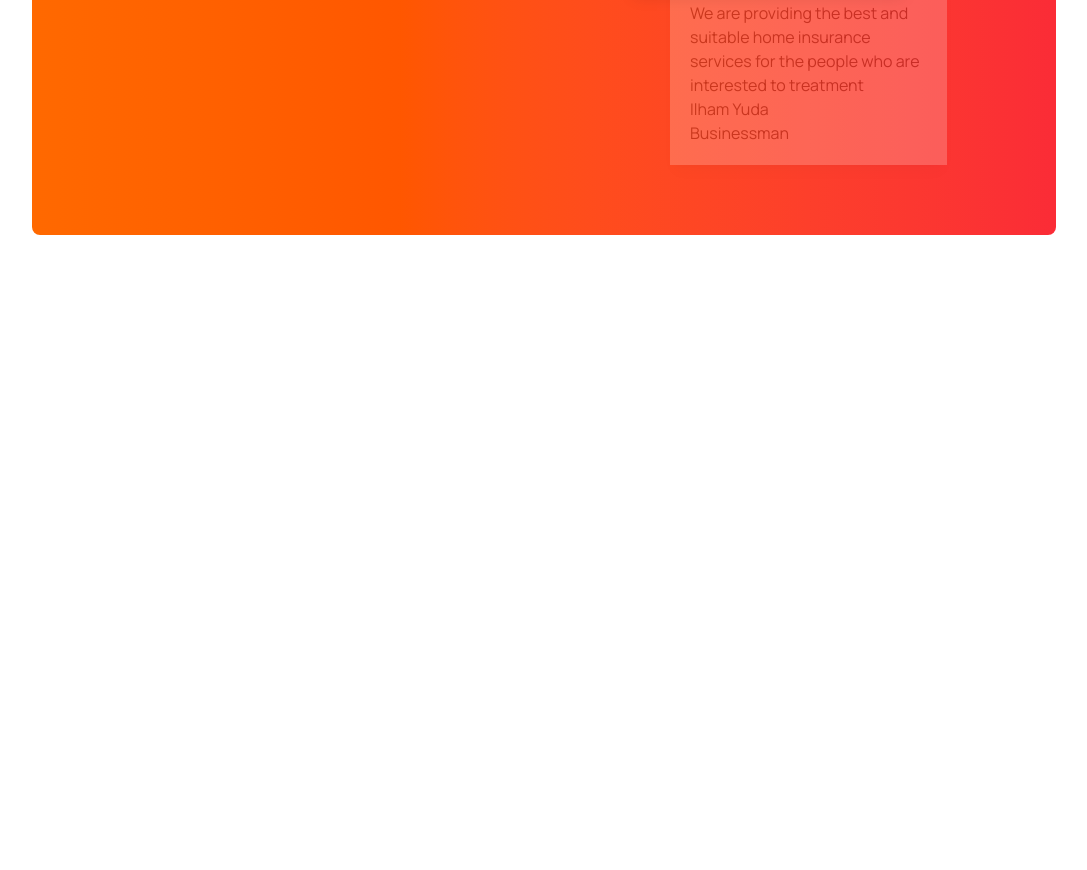
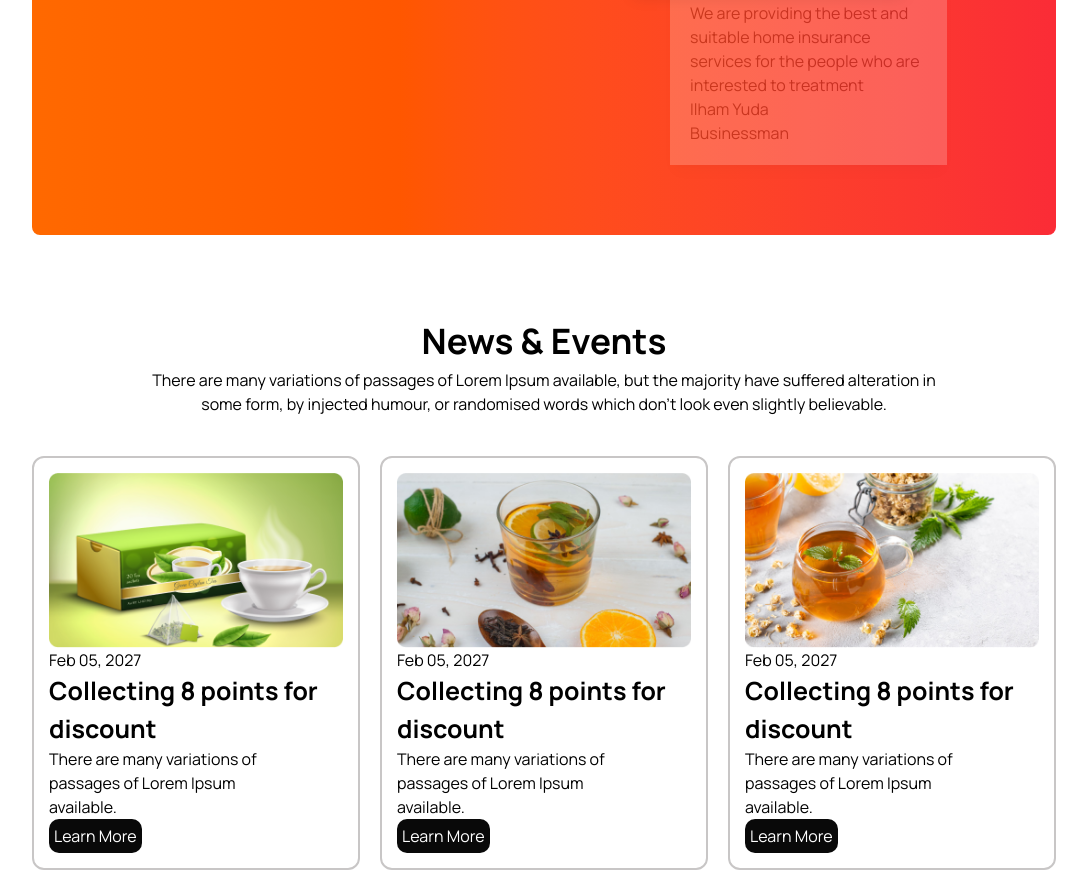
Before and after one commit to asadsftd/Tea-house-repo, a plain HTML site: page index.html in a window 1280 px wide. Shown: the part 2113-2983 px from the top of the page, without its empty margins (96-1183 px from the left). Before the commit the page ends 2348 px from the top, so only its background shows below. Drawn offline with nearby package versions, Linux system fonts and the light colour scheme.

Commit message:
added the my ten section bloge commit

```diff
--- a/index.html
+++ b/index.html
@@ -263,6 +263,68 @@
                       </div>
                 </div>
             </section>
+            <!-- news section -->
+             <section class="mt-20" id="news">
+                <div class="text-center" id="news-text">
+                    <h3 class="text-[35px] font-bold" id="news-title">
+                        News & Events
+                    </h3>
+                    <p class="w-[80%] mx-auto" id="news-dspt">
+                        There are many variations of
+                         passages of Lorem Ipsum available,
+                          but the majority have suffered
+                          alteration in some form, by injected
+                    humour, or randomised words which don't look
+                     even slightly believable.
+                    </p>
+                </div>
+                <!-- news container -->
+                 <div class="grid grid-cols-3 gap-5 mt-10"
+                  id="news-container">
+                    <!-- one -->
+                    <div class="" id="news-card">
+                    <img src="images/news-1.png" alt=""
+                     class="" id="news-img">
+                    <p class="">Feb 05, 2027</p>
+                    <h3 class="" id="h3">
+                        Collecting 8 points for discount
+                    </h3>
+                    <p class="">
+                        There are many variations of passages of
+                        Lorem Ipsum available.
+                    </p>
+                    <button class="" id="news-btn">Learn More</button>
+                    </div>
+                    <!-- two -->
+                    <div class="" id="news-card">
+                    <img src="images/news-2.png" alt=""
+                     class="" id="news-img">
+                    <p class="">Feb 05, 2027</p>
+                    <h3 class="" id="h3">
+                        Collecting 8 points for discount
+                    </h3>
+                    <p class="">
+                        There are many variations of passages of
+                        Lorem Ipsum available.
+                    </p>
+                    <button class="" id="news-btn">Learn More</button>
+                </div>
+                    <!-- thre -->
+                    <div class="" id="news-card">
+                    <img src="images/news-3.png" alt=""
+                     class="" id="news-img">
+                    <p class="">Feb 05, 2027</p>
+                    <h3 class="" id="h3">
+                        Collecting 8 points for discount
+                    </h3>
+                    <p class="">
+                        There are many variations of passages of
+                        Lorem Ipsum available.
+                    </p>
+                    <button class="" id="news-btn">Learn More</button>
+                </div>
+                 </div>
+             </section>
       </main>
       <!-- Footer -->
        <footer>
--- a/style/style.css
+++ b/style/style.css
@@ -57,11 +57,34 @@
 #our-btn{
     margin-top: 12px;
 }
-
+/* news */
+#h3{
+    font-weight: bold;
+    font-size: 25px;
+}
+#news-container p{
+    width: 85%;
+}
+#news-card{
+    border: 2px solid rgb(200, 198, 198);
+    padding: 15px ;
+    border-radius: 12px;
+}
+#news-btn{
+    border: none;
+    background-color: rgb(9, 9, 9);
+    color: white;
+    padding: 5px 5px;
+    border-radius: 10px;
+}
 
 
 /* Responsive */
 @media screen and (max-width:576px)  {
+    main{
+        width: 90%;
+        margin: auto;
+    }
     /* Banner  */
     #banner-container{
         flex-direction: column-reverse;
@@ -184,8 +207,24 @@ left: 10px;
     #our-text{
         font-size: 25px;
     }
+    #our-btn{
+        font-size: 20px;
+    }
     #our-card-one{
         position: relative;
         top: -100px;
     }
+    /* news */
+    #news-container{
+        grid-template-columns: repeat(1, 1fr);
+    }
+    #news-img{
+        width: 100%;
+    }
+    #h3{
+        font-size: 20px;
+    }
+    #news-title{
+        font-size: 25px;
+    }
 }
```
